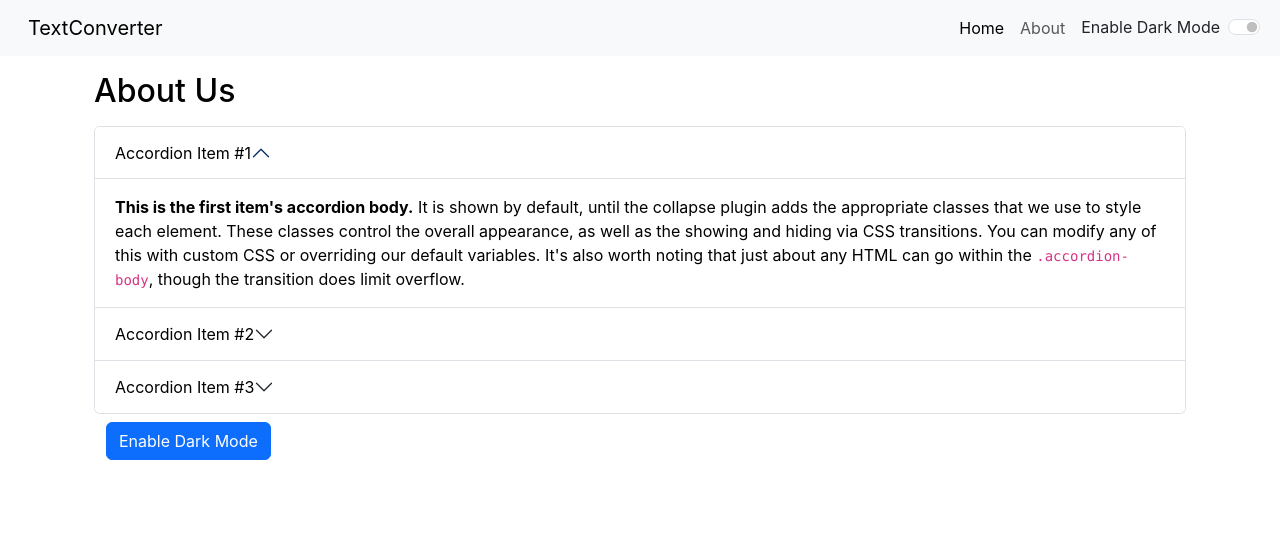
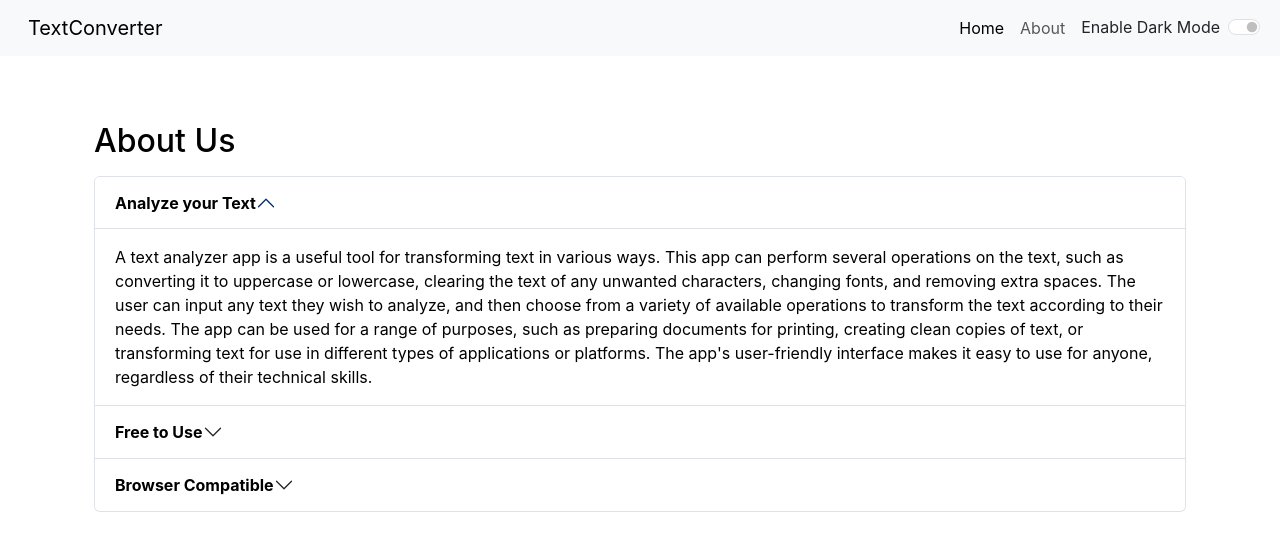
Before and after one commit to Divyansh1908/TextConverter, a React (Create React App) app in the folder my-app/: page /about in a window 1280 px wide. Shown: the top 550 px of the page. Built offline with nearby package versions, Linux system fonts and the light colour scheme.

Commit message:
Rectifying issues and fine tuning the app

```diff
--- a/my-app/public/index.html
+++ b/my-app/public/index.html
@@ -7,7 +7,7 @@
     <meta name="theme-color" content="#000000" />
     <meta
       name="description"
-      content="TextConverter is a utility that is used modify text as per user's needs"
+      content="TextConverter is a word counter and a character counting utility that is used modify text as per user's needs. You can remove extra spaces, copy the manipulated text as well as convert your text from uppercase to lowercase and lowercase to uppercase"
     />
     <link rel="apple-touch-icon" href="%PUBLIC_URL%/images.png" />
     <!--
@@ -26,7 +26,7 @@
     -->
     <!-- Bootstrap CSS -->
     <link rel="stylesheet" href="https://cdn.jsdelivr.net/npm/bootstrap@5.3.0-alpha1/dist/css/bootstrap.rtl.min.css" integrity="sha384-WJUUqfoMmnfkBLne5uxXj+na/c7sesSJ32gI7GfCk4zO4GthUKhSEGyvQ839BC51" crossorigin="anonymous">
-    <title>TextConverter - Home</title>
+    <title>TextConverter - Word counter | charecter counter | lowercase to uppercase | uppercase to lowercase</title>
   </head>
   <body>
     <noscript>You need to enable JavaScript to run this app.</noscript>
--- a/my-app/src/App.js
+++ b/my-app/src/App.js
@@ -65,8 +65,8 @@ function App() {
         {/* Using React Router */}
         <Routes>
           {/* Use exact path for precise matching and not getting lost with similar names */}
-          <Route exact path="/about" element={<About />}/>
-          <Route exact path="/" element = {<TextForm showAlert = {dispAlert} heading="Enter the text below" mode={mode} />}/>
+          <Route exact path="/about" element={<About mode={mode}/>}/>
+          <Route exact path="/" element = {<TextForm showAlert = {dispAlert} heading="TextConverter - A TextAnalysing and Modifying tool. TRY IT!!" mode={mode} />}/>
         </Routes>
       </div>
     </Router>
--- a/my-app/src/components/About.js
+++ b/my-app/src/components/About.js
@@ -1,78 +1,58 @@
 import React, { useState } from 'react'
 
 
-export default function About() {
-    const [myStyle, setmyStyle] = useState({
-        color:'black',
-        backgroundColor:'white'
-    })
+export default function About(props) {
+    // const [myStyle, setmyStyle] = useState({
+    //     color:'black',
+    //     backgroundColor:'white'
+    // })
 
-    const [buttontext, setbuttonText] = useState('Enable Dark Mode');
-
-    const toggleStyle = () =>
-    {
-        if(myStyle.color === 'black')
-        {
-            setmyStyle({
-                color:'white',
-                backgroundColor:'black'
-            });
-            setbuttonText("Enable Light Mode");
-        }
-        else
-        {
-            setmyStyle({
-                color:'black',
-                backgroundColor:'white'
-            });
-            setbuttonText("Enable Dark Mode");
-        }
-    }
-
+    //Using this to make the dark mode match the rest of the application
+  let myStyle = {
+    color: props.mode === 'dark'?'white':'black',
+    backgroundColor: props.mode === 'dark'?'#2b5c69':'white'
+  }
   return (
-    <div className='container' style={myStyle}>
-        <h2 className='my-3'>About Us</h2>
+    <div className='container'>
+        <h2 className='my-3' style={{color: props.mode === 'dark'?'white':'black'}}>About Us</h2>
         <div className="accordion" id="accordionExample" style={myStyle}>
             <div className="accordion-item">
                 <h2 className="accordion-header" id="headingOne">
                 <button className="accordion-button" style={myStyle} type="button" data-bs-toggle="collapse" data-bs-target="#collapseOne" aria-expanded="true" aria-controls="collapseOne">
-                    Accordion Item #1
+                    <strong>Analyze your Text</strong>
                 </button>
                 </h2>
                 <div id="collapseOne" className="accordion-collapse collapse show" aria-labelledby="headingOne" data-bs-parent="#accordionExample">
                 <div className="accordion-body" style={myStyle}>
-                    <strong>This is the first item's accordion body.</strong> It is shown by default, until the collapse plugin adds the appropriate classes that we use to style each element. These classes control the overall appearance, as well as the showing and hiding via CSS transitions. You can modify any of this with custom CSS or overriding our default variables. It's also worth noting that just about any HTML can go within the <code>.accordion-body</code>, though the transition does limit overflow.
+                A text analyzer app is a useful tool for transforming text in various ways. This app can perform several operations on the text, such as converting it to uppercase or lowercase, clearing the text of any unwanted characters, changing fonts, and removing extra spaces. The user can input any text they wish to analyze, and then choose from a variety of available operations to transform the text according to their needs. The app can be used for a range of purposes, such as preparing documents for printing, creating clean copies of text, or transforming text for use in different types of applications or platforms. The app's user-friendly interface makes it easy to use for anyone, regardless of their technical skills.
                 </div>
                 </div>
             </div>
             <div className="accordion-item">
                 <h2 className="accordion-header" id="headingTwo">
                 <button className="accordion-button collapsed" style={myStyle} type="button" data-bs-toggle="collapse" data-bs-target="#collapseTwo" aria-expanded="false" aria-controls="collapseTwo">
-                    Accordion Item #2
+                    <strong>Free to Use</strong>
                 </button>
                 </h2>
                 <div id="collapseTwo" className="accordion-collapse collapse" aria-labelledby="headingTwo" data-bs-parent="#accordionExample">
                 <div className="accordion-body" style={myStyle}>
-                    <strong>This is the second item's accordion body.</strong> It is hidden by default, until the collapse plugin adds the appropriate classes that we use to style each element. These classes control the overall appearance, as well as the showing and hiding via CSS transitions. You can modify any of this with custom CSS or overriding our default variables. It's also worth noting that just about any HTML can go within the <code>.accordion-body</code>, though the transition does limit overflow.
+                Along with the various text transformations, it provides additional useful features such as a character and word count of the text provided. This feature can be especially helpful for writers who need to adhere to specific character or word count requirements. Additionally, the app calculates the approximate time it will take to read the entire text, which is useful for readers who want to know how long a piece of writing will take them to complete. All these features make the text analyzer app an essential tool for anyone who works with text on a regular basis at no additional cost.
                 </div>
                 </div>
             </div>
             <div className="accordion-item">
                 <h2 className="accordion-header" id="headingThree">
                 <button className="accordion-button collapsed" style={myStyle} type="button" data-bs-toggle="collapse" data-bs-target="#collapseThree" aria-expanded="false" aria-controls="collapseThree">
-                    Accordion Item #3
+                   <strong>Browser Compatible</strong>
                 </button>
                 </h2>
                 <div id="collapseThree" className="accordion-collapse collapse" aria-labelledby="headingThree" data-bs-parent="#accordionExample">
                 <div className="accordion-body" style={myStyle}>
-                    <strong>This is the third item's accordion body.</strong> It is hidden by default, until the collapse plugin adds the appropriate classes that we use to style each element. These classes control the overall appearance, as well as the showing and hiding via CSS transitions. You can modify any of this with custom CSS or overriding our default variables. It's also worth noting that just about any HTML can go within the <code>.accordion-body</code>, though the transition does limit overflow.
+                Our app is compatible with all major web browsers, allowing you to access it from any device. Try it now and see how it can simplify your text transformation needs!
                 </div>
                 </div>
             </div>
         </div>
-    <div className="container my-2">
-        <button className="btn btn-primary" onClick={toggleStyle}>{buttontext}</button>
-    </div>
     </div>
   )
 }
--- a/my-app/src/components/Alert.js
+++ b/my-app/src/components/Alert.js
@@ -7,9 +7,12 @@ export default function Alert(props) {
         const lower = word.toLowerCase();
         return lower.charAt(0).toUpperCase() + lower.slice(1);
     }
-  return ( //props.alert if true then only other will run otherwise nothing run (if props.alert not equal to run then do this)
-    props.alert && <div className={`alert alert-${props.alert.type} alert-dismissible fade show`} role="alert">
+  return (
+    //props.alert if true then only other will run otherwise nothing run (if props.alert not equal to run then do this)
+    <div style={{height:'50px'}}>
+    {props.alert && <div className={`alert alert-${props.alert.type} alert-dismissible fade show`} role="alert">
          <strong>{capitals(props.alert.type)}</strong>: {props.alert.msg}
+    </div>}
     </div>
   )
 }
--- a/my-app/src/components/TextForm.js
+++ b/my-app/src/components/TextForm.js
@@ -37,6 +37,7 @@ export default function TextForm(props) {
         text.select();
         text.setSelectionRange(0,9999);
         navigator.clipboard.writeText(text.value);
+        document.getSelection().removeAllRanges();
         props.showAlert("Text Copied", "success");
     }
 
@@ -62,16 +63,16 @@ export default function TextForm(props) {
             <div className="mb-3">
                 <textarea className="form-control" value={text} style={{backgroundColor: props.mode === 'light'? 'white':'#6c7272', color: props.mode === 'light'? 'black':'white'}} onChange={handleOnChange} id="myBox" rows="17"></textarea>
             </div>
-            <button className="btn btn-success mx-2" onClick={handleUpClick}>Convert to UpperCase</button>
-            <button className="btn btn-success mx-2" onClick={handleLCClick}>Convert to LowerCase</button>
-            <button className="btn btn-success mx-2" onClick={handleClearClick}>Clear Text</button>
-            <button className="btn btn-success mx-2" onClick={handleCopy}>Copy Text</button>
-            <button className="btn btn-success mx-2" onClick={changeStyle}>Times New Roman Font</button>
-            <button className="btn btn-success mx-2" onClick={extraSpaces}>Remove Extra Spaces</button>
+            <button disabled={text.length===0} className="btn btn-success mx-2 my-2" onClick={handleUpClick}>Convert to UpperCase</button>
+            <button disabled={text.length===0} className="btn btn-success mx-2 my-2" onClick={handleLCClick}>Convert to LowerCase</button>
+            <button disabled={text.length===0} className="btn btn-success mx-2 my-2" onClick={handleClearClick}>Clear Text</button>
+            <button disabled={text.length===0} className="btn btn-success mx-2 my-2" onClick={handleCopy}>Copy Text</button>
+            <button disabled={text.length===0} className="btn btn-success mx-2 my-2" onClick={changeStyle}>Times New Roman Font</button>
+            <button disabled={text.length===0} className="btn btn-success mx-2 my-2" onClick={extraSpaces}>Remove Extra Spaces</button>
         </div>
         <div className="container my-3" style={{color: props.mode === 'light'? 'black':'white'}}>
             <h2> Your Text Summary </h2>
-            <p> <b>{text.split(" ").length} </b> words and <b>{text.length}</b> characters</p>
+            <p> <b>{text.split(" ").filter((element)=>{return element.length!==0}).length} </b> words and <b>{text.length}</b> characters</p>
             <p> <b>{text.length*0.008}</b> Minutes to read</p>
             <h2> Preview </h2>
             <p>{text.length>0?text:"Enter Something in the Text Box to Preview"}</p>
```
